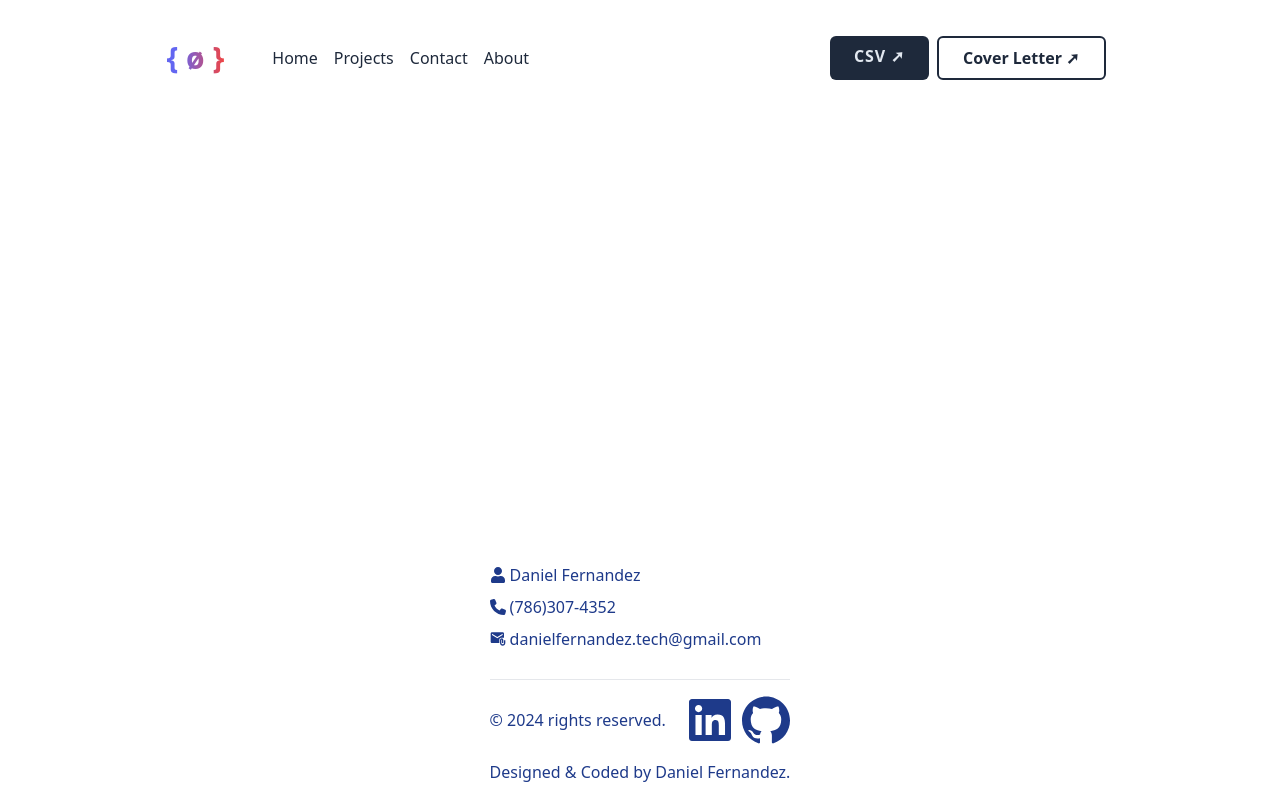
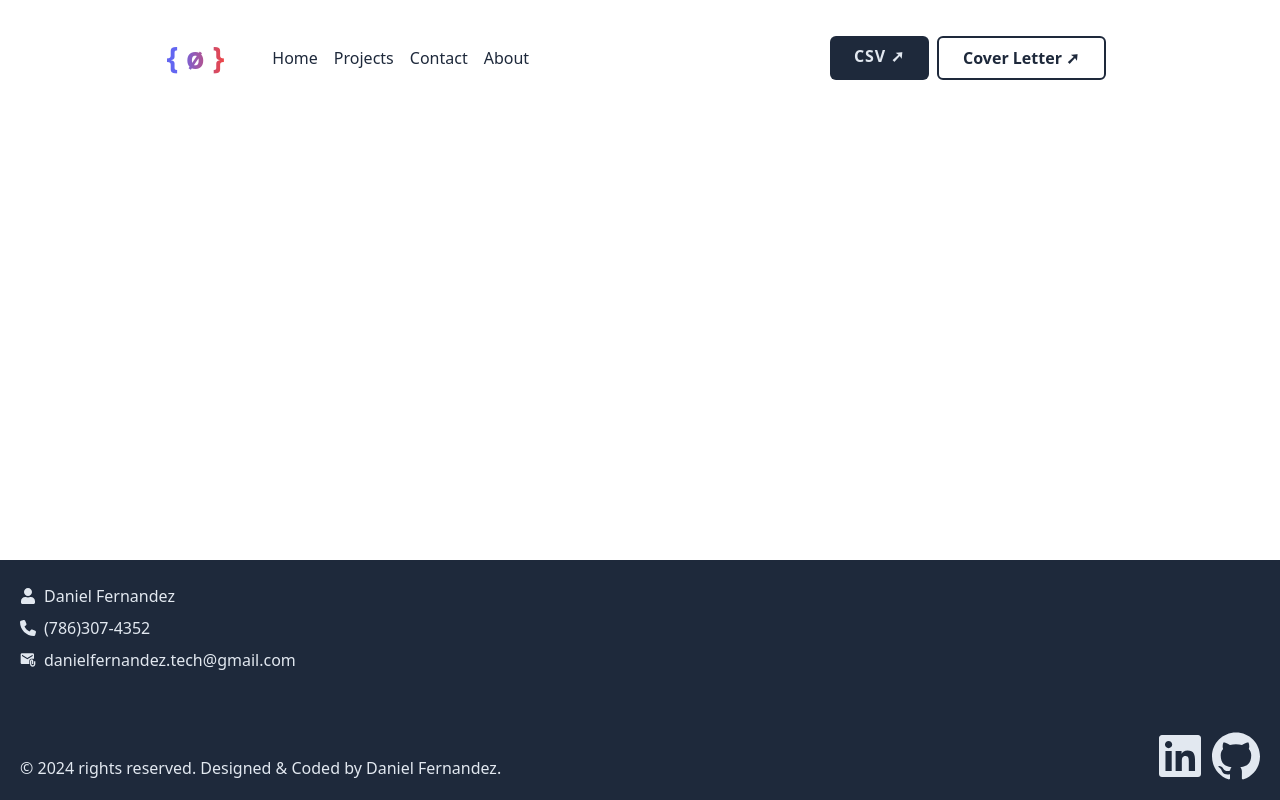
Before and after one commit to danielFernandezDj/dani-portfolio-app, a React (Vite) app: page /about in a window 1280 px wide. Built offline with nearby package versions, Linux system fonts and the light colour scheme.

Commit message:
Restructure the footer & adding a copy behavior to my contact information for easy copy and paste

```diff
--- a/src/Footer.jsx
+++ b/src/Footer.jsx
@@ -1,4 +1,4 @@
-import React from "react"
+import React, { useState } from "react"
 
 // Icons
 import { FaLinkedin } from "react-icons/fa";
@@ -6,36 +6,97 @@ import { SiGithub } from "react-icons/si";
 import { FaUser } from "react-icons/fa";
 import { FaPhone } from "react-icons/fa6";
 import { MdAttachEmail } from "react-icons/md";
-
+import { FaCopy } from "react-icons/fa"; // Add copy icon
 
 export default function Footer() {
+  const [copiedItem, setCopiedItem] = useState(null);
   const linkedinLink = "https://www.linkedin.com/public-profile/settings?trk=d_flagship3_profile_self_view_public_profile"
   const githubLink = "https://github.com/danielFernandezDj"
 
+  // Function to handle copying text
+  const handleCopy = async (text, itemType) => {
+    try {
+      await navigator.clipboard.writeText(text);
+      setCopiedItem(itemType);
+
+      // Reset copied state after 2 seconds
+      setTimeout(() => setCopiedItem(null), 2000);
+    } catch (err) {
+      console.error('Failed to copy:', err);
+    }
+  };
+
+  // Reusable copy-able contact item component
+  const CopyableContactItem = ({ icon, text, type }) => (
+    <li
+      onClick={() => handleCopy(text, type)}
+      className="
+        flex items-center gap-2
+        hover:underline decoration-wavy
+        cursor-pointer
+        group
+        relative
+      "
+    >
+      {icon}
+      <span>{text}</span>
+      <FaCopy
+        className="
+          ml-2
+          opacity-0
+          group-hover:opacity-100
+          text-gray-500
+          hover:text-emerald-500
+          transition-opacity
+        "
+      />
+      {copiedItem === type && (
+        <span
+          className="
+            absolute
+            -top-6
+            left-0
+            bg-emerald-500
+            text-white
+            text-xs
+            px-2
+            py-1
+            rounded
+          "
+        >
+          Copied!
+        </span>
+      )}
+    </li>
+  );
+
   return (
-    <footer className="flex flex-col content-center max-w-md text-blue-900 py-4 m-auto mt-12">
-      <div className="flex flex-col mx-auto px-8">
-        {/* Footer Content */}
-        <div className="flex flex-col md:flex-row justify-start items-center mb-6">
-          {/* My contact Information */}
-          <ul className="test-start leading-loose list-none">
-            <li> <p className="flex items-center gap-1"><FaUser /> Daniel Fernandez </p></li>
-            <li> <p className="flex items-center gap-1"><FaPhone /> (786)307-4352 </p></li>
-            <li> <p className="flex items-center gap-1"><MdAttachEmail /> danielfernandez.tech@gmail.com </p></li>
-          </ul>
-        </div>
+    <footer className="footer-container">
+      <ul className="leading-loose list-none">
+        <CopyableContactItem
+          icon={<FaUser />}
+          text="Daniel Fernandez"
+          type="name"
+        />
+        <CopyableContactItem
+          icon={<FaPhone />}
+          text="(786)307-4352"
+          type="phone"
+        />
+        <CopyableContactItem
+          icon={<MdAttachEmail />}
+          text="danielfernandez.tech@gmail.com"
+          type="email"
+        />
+      </ul>
 
-        {/* End Side */}
-        <div className="flex gap-4 justify-between items-center border-t py-4">
-          <p className="">
-            &copy; {new Date().getFullYear()} rights reserved.
-          </p>
-          <div className="flex gap-2 justify-end content-center">
-            <a href={linkedinLink} target="_blank"><FaLinkedin className="w-12 h-auto fill-blue-900 hover:fill-blue-500 " /></a>
-            <a href={githubLink} target="_blank"><SiGithub className="w-12 h-auto fill-blue-900 hover:fill-blue-500" /></a>
-          </div>
-        </div>
-        <p> Designed & Coded by Daniel Fernandez. </p>
+      <p className="absolute bottom-5 left-5 md:w-auto w-[15rem]">
+        &copy; {new Date().getFullYear()} rights reserved. Designed & Coded by Daniel Fernandez.
+      </p>
+
+      <div className="flex gap-2 justify-end absolute bottom-5 right-5">
+        <a href={linkedinLink} target="_blank"><FaLinkedin className="w-12 h-auto fill-slate-200 hover:fill-blue-500 " /></a>
+        <a href={githubLink} target="_blank"><SiGithub className="w-12 h-auto fill-slate-200 hover:fill-blue-500" /></a>
       </div>
     </footer>
   );
--- a/src/index.css
+++ b/src/index.css
@@ -46,4 +46,8 @@
   .text-gradient {
     @apply bg-clip-text text-transparent bg-gradient-to-r from-indigo-500 from-20% to-red-500
   }
+
+  .footer-container {
+    @apply flex flex-wrap w-full h-60 p-5 relative text-slate-200 bg-slate-800
+  }
 }
```
